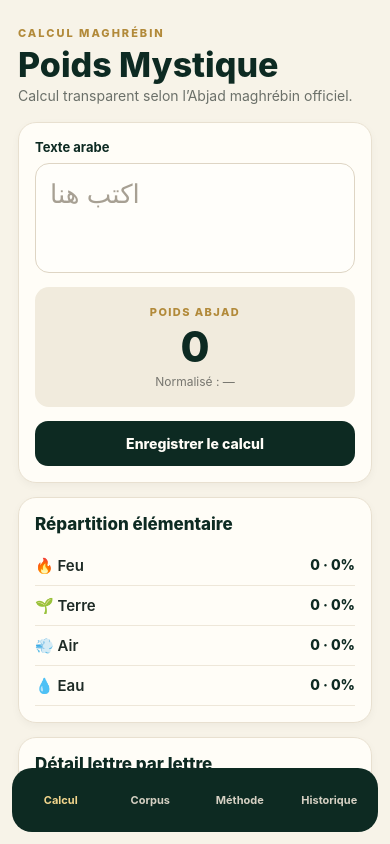
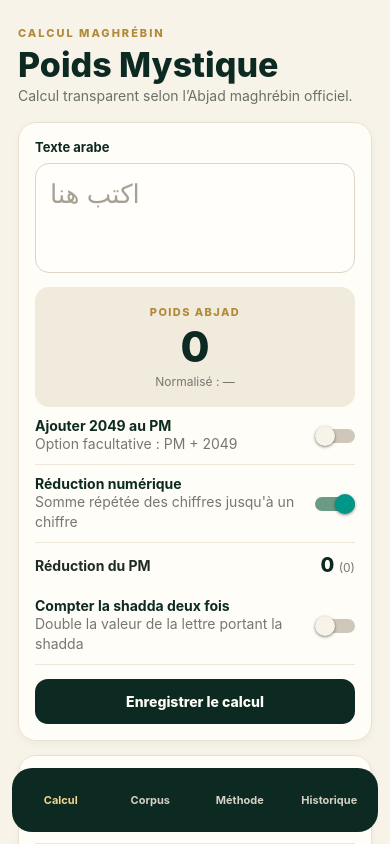
Before and after one commit to eddiecoulibaly1-dotcom/Poids-Mystique-v3.0, a React Native app: screen / in a window 390 px wide. Built offline with nearby package versions, Linux system fonts and the light colour scheme.

Commit message:
Add optional PM+2049, reduction and shadda controls to calculator

```diff
--- a/App.tsx
+++ b/App.tsx
@@ -6,6 +6,7 @@ import {
   SafeAreaView,
   ScrollView,
   StyleSheet,
+  Switch,
   Text,
   TextInput,
   View,
@@ -50,7 +51,11 @@ function Header({ title, onBack }: { title: string; onBack?: () => void }) {
 function Calculator({ onSaved }: { onSaved: () => void }) {
   const [text, setText] = useState('');
   const [history, setHistory] = useState<SavedCalculation[]>([]);
-  const result = useMemo(() => calculateAbjad(text, DEFAULT_NORMALIZATION), [text]);
+  const [countShaddaAsDouble, setCountShaddaAsDouble] = useState(false);
+  const [showPMPlus2049, setShowPMPlus2049] = useState(false);
+  const [showReduction, setShowReduction] = useState(true);
+  const normalization = { ...DEFAULT_NORMALIZATION, countShaddaAsDouble };
+  const result = useMemo(() => calculateAbjad(text, normalization), [text, countShaddaAsDouble]);
 
   useEffect(() => { loadHistory().then(setHistory).catch(() => undefined); }, []);
 
@@ -81,6 +86,20 @@ function Calculator({ onSaved }: { onSaved: () => void }) {
           <Text style={styles.smallLabel}>POIDS ABJAD</Text>
           <Text style={styles.total}>{result.total}</Text>
           <Text style={styles.normalized}>Normalisé : {result.normalized || '—'}</Text>
+        </View>
+        <View style={styles.optionRow}>
+          <View style={styles.optionText}><Text style={styles.optionTitle}>Ajouter 2049 au PM</Text><Text style={styles.muted}>Option facultative : PM + 2049</Text></View>
+          <Switch value={showPMPlus2049} onValueChange={setShowPMPlus2049} trackColor={{ false: '#CFC8BA', true: '#6B9A85' }} thumbColor={showPMPlus2049 ? GREEN : '#F7F3E8'} />
+        </View>
+        {showPMPlus2049 && <View style={styles.resultLine}><Text style={styles.resultLabel}>PM + 2049</Text><Text style={styles.resultValue}>{result.pmPlus2049}</Text></View>}
+        <View style={styles.optionRow}>
+          <View style={styles.optionText}><Text style={styles.optionTitle}>Réduction numérique</Text><Text style={styles.muted}>Somme répétée des chiffres jusqu'à un chiffre</Text></View>
+          <Switch value={showReduction} onValueChange={setShowReduction} trackColor={{ false: '#CFC8BA', true: '#6B9A85' }} thumbColor={showReduction ? GREEN : '#F7F3E8'} />
+        </View>
+        {showReduction && <View style={styles.resultLine}><Text style={styles.resultLabel}>Réduction du PM</Text><Text style={styles.resultValue}>{result.reduction} <Text style={styles.reductionSteps}>({result.reductionSteps.join(' → ')})</Text></Text></View>}
+        <View style={styles.optionRow}>
+          <View style={styles.optionText}><Text style={styles.optionTitle}>Compter la shadda deux fois</Text><Text style={styles.muted}>Double la valeur de la lettre portant la shadda</Text></View>
+          <Switch value={countShaddaAsDouble} onValueChange={setCountShaddaAsDouble} trackColor={{ false: '#CFC8BA', true: '#6B9A85' }} thumbColor={countShaddaAsDouble ? GREEN : '#F7F3E8'} />
         </View>
         <Pressable onPress={save} style={styles.primary}><Text style={styles.primaryText}>Enregistrer le calcul</Text></Pressable>
       </Card>
@@ -177,6 +196,13 @@ const styles = StyleSheet.create({
   smallLabel: { color: GOLD, fontSize: 11, fontWeight: '800', letterSpacing: 1.4 },
   total: { color: GREEN, fontSize: 42, fontWeight: '800', marginVertical: 2 },
   normalized: { color: '#77766F', fontSize: 12 },
+  optionRow: { flexDirection: 'row', alignItems: 'center', justifyContent: 'space-between', gap: 10, paddingVertical: 10, borderBottomWidth: 1, borderBottomColor: '#EEE7D9' },
+  optionText: { flex: 1 },
+  optionTitle: { color: GREEN, fontSize: 14, fontWeight: '700' },
+  resultLine: { flexDirection: 'row', alignItems: 'center', justifyContent: 'space-between', paddingVertical: 10 },
+  resultLabel: { color: TEXT, fontWeight: '700' },
+  resultValue: { color: GREEN, fontSize: 20, fontWeight: '800' },
+  reductionSteps: { color: '#77766F', fontSize: 12, fontWeight: '400' },
   primary: { marginTop: 14, backgroundColor: GREEN, borderRadius: 13, paddingVertical: 14, alignItems: 'center' },
   primaryText: { color: '#FFFDF7', fontWeight: '800' },
   cardTitle: { color: GREEN, fontSize: 17, fontWeight: '800', marginBottom: 12 },
```
